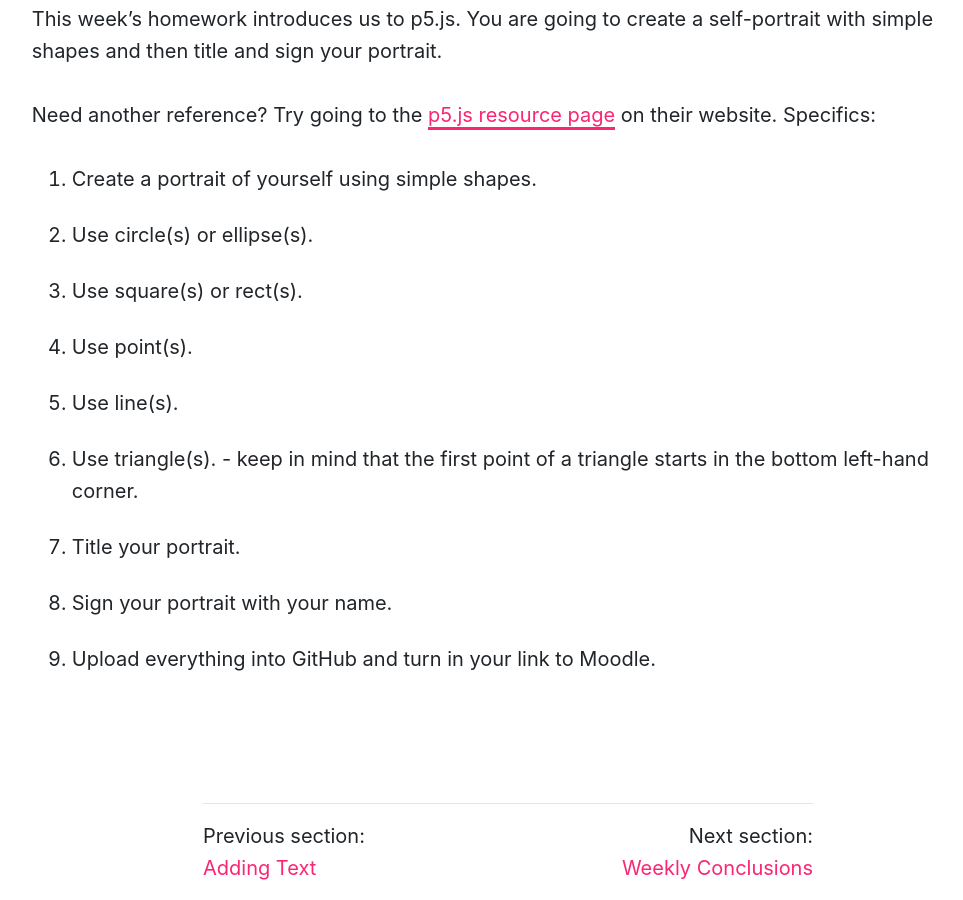
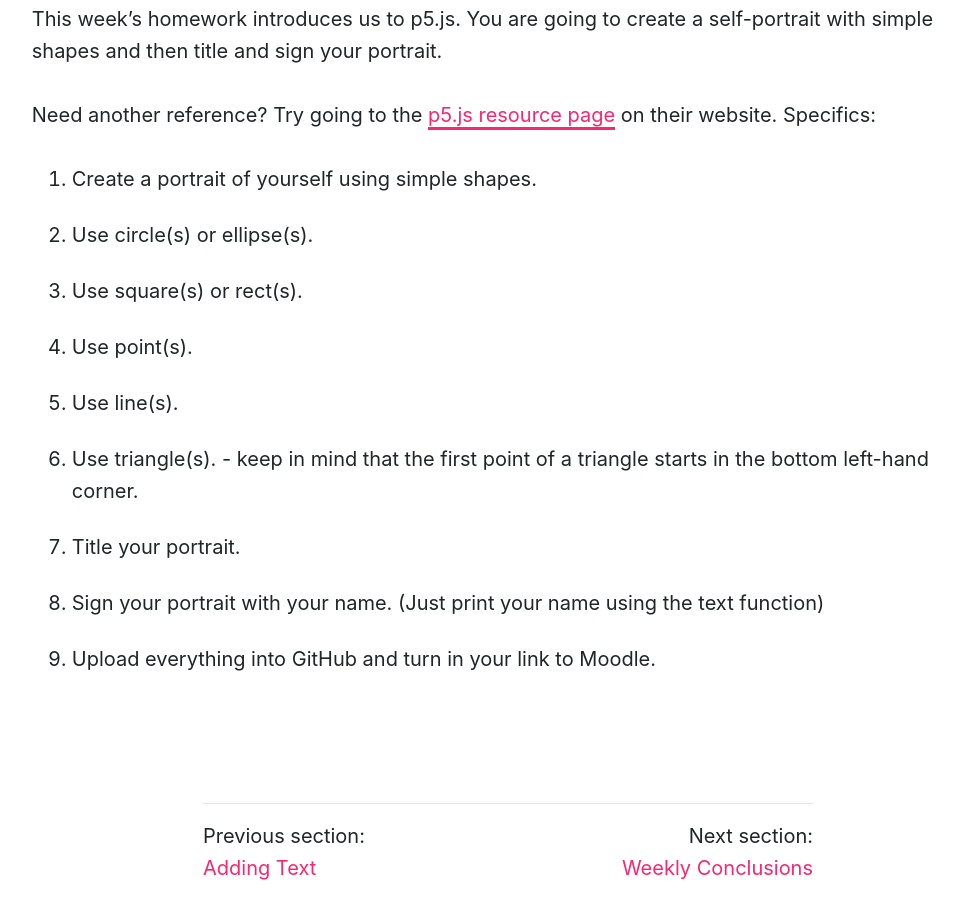
Before and after one commit to Montana-Media-Arts/120_CreativeCoding1-Fall2020, a Jekyll site: the page built from modules/week-9/_posts/2017-01-12-homework.md, in a window 1280 px wide and 900 px high, scrolled down 578 px. Shown: the whole window, without its empty margins (132-1095 px from the left). Built offline with Jekyll 4.4.1, drawn with Linux system fonts in a browser that asks for light colours; nearby versions of some CDN libraries.

Commit message:
Update 2017-01-12-homework.md

```diff
--- a/modules/week-9/_posts/2017-01-12-homework.md
+++ b/modules/week-9/_posts/2017-01-12-homework.md
@@ -18,5 +18,5 @@ Specifics:
 5. Use line(s).
 6. Use triangle(s). - keep in mind that the first point of a triangle starts in the bottom left-hand corner.
 7. Title your portrait.
-8. Sign your portrait with your name.
+8. Sign your portrait with your name. (Just print your name using the text function)
 9. Upload everything into GitHub and turn in your link to Moodle.
```
